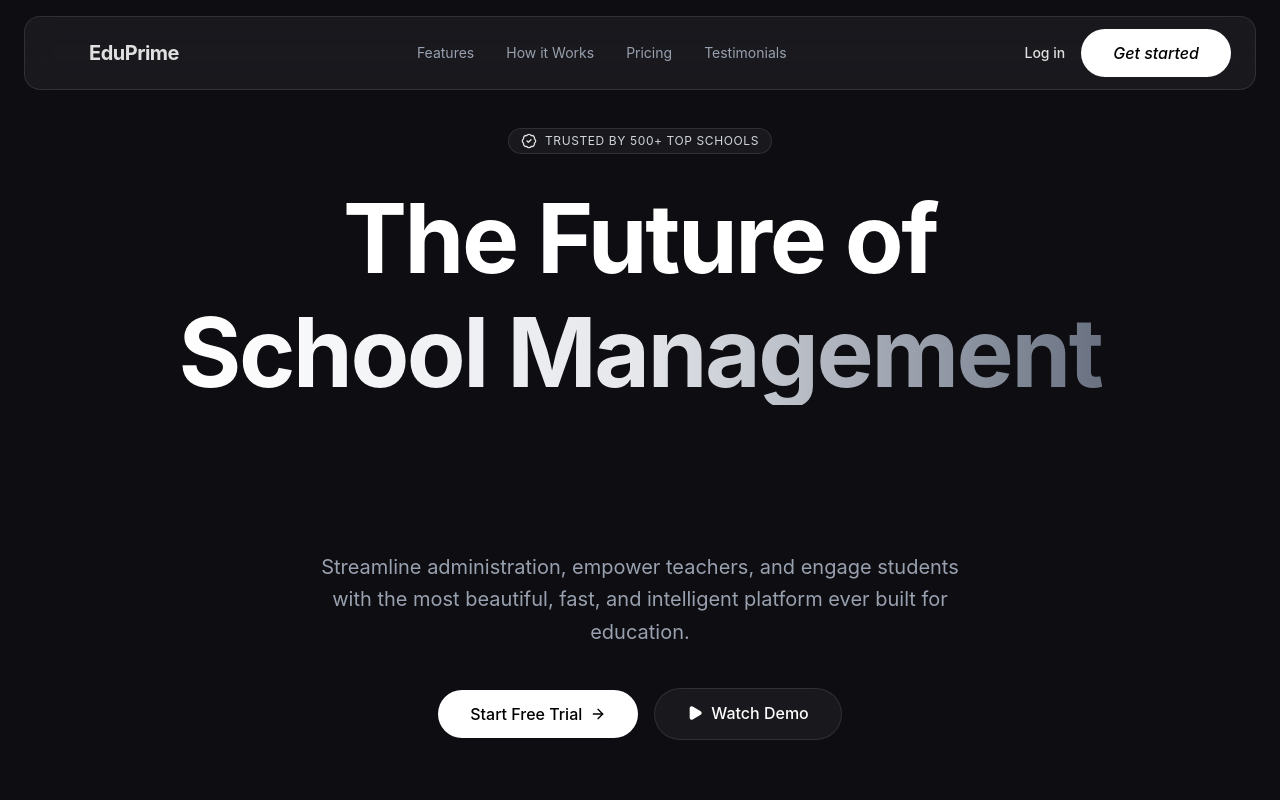
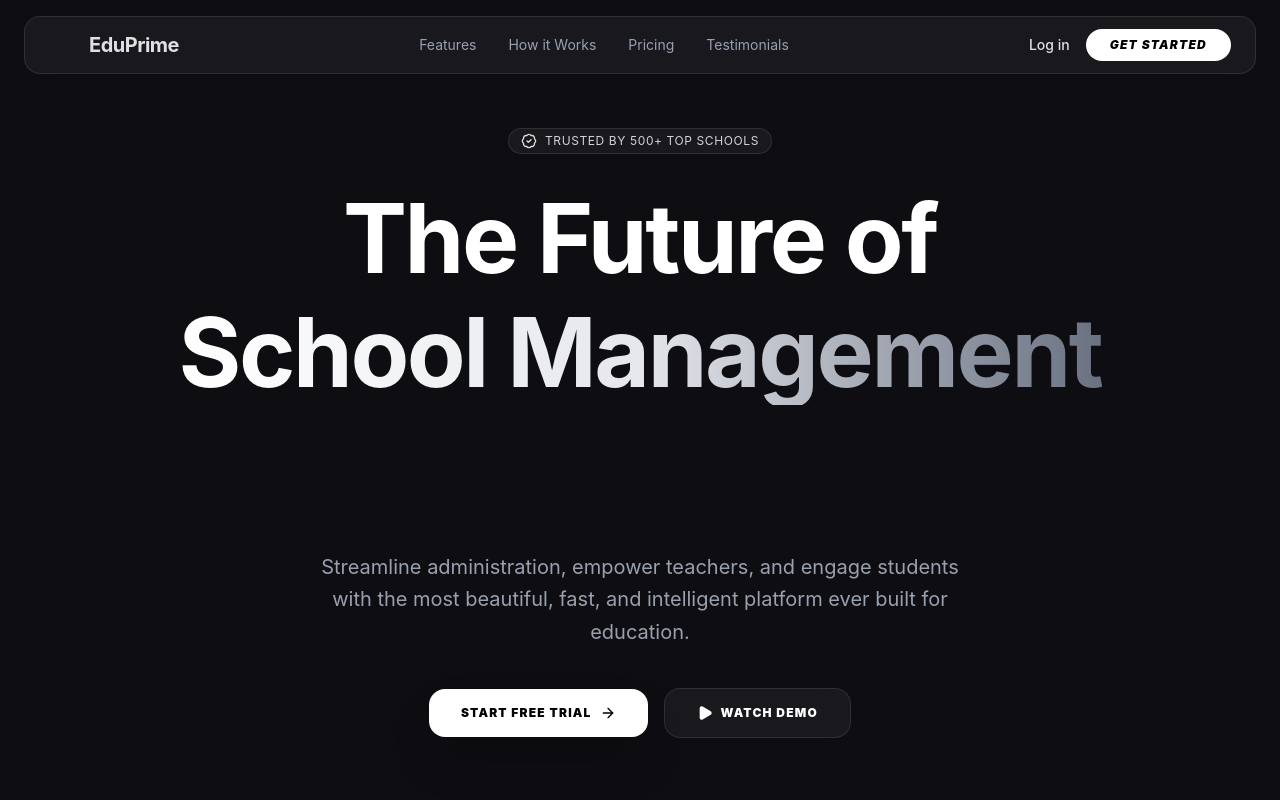
Before and after one commit to Naseer-047/School-website, a React app in the folder frontend/: page / in a window 1280 px wide. Shown: the top 800 px of the page. Built offline with nearby package versions, Linux system fonts and the light colour scheme; the HTML template or start-up script is replaced by a standard one.

Commit message:
-----------------

```diff
--- a/frontend/src/components/landing/Hero.jsx
+++ b/frontend/src/components/landing/Hero.jsx
@@ -75,16 +75,12 @@ const Hero = () => {
                 {/* CTA Buttons */}
                 <div ref={buttonsRef} className="flex flex-col sm:flex-row items-center justify-center gap-4">
                     <Link to="/register" className="w-full sm:w-auto">
-                        <MagneticButton className="bg-white text-black hover:bg-gray-200 w-full sm:w-auto group">
-                            <span className="flex items-center gap-2">
-                            Start Free Trial <ArrowRight className="w-4 h-4 group-hover:translate-x-1 transition-transform" />
-                            </span>
+                        <MagneticButton className="bg-white text-black hover:bg-gray-200 w-full sm:w-auto px-8 py-4 rounded-2xl font-black uppercase tracking-widest text-xs shadow-2xl transition-all">
+                            Start Free Trial <ArrowRight className="w-4 h-4" />
                         </MagneticButton>
                     </Link>
-                    <MagneticButton className="glass text-white hover:bg-white/10 w-full sm:w-auto">
-                        <span className="flex items-center gap-2">
-                            <Play className="w-4 h-4 fill-current" /> Watch Demo
-                        </span>
+                    <MagneticButton className="glass text-white hover:bg-white/10 w-full sm:w-auto px-8 py-4 rounded-2xl font-black uppercase tracking-widest text-xs transition-all">
+                        <Play className="w-4 h-4 fill-current" /> Watch Demo
                     </MagneticButton>
                 </div>
             </div>
--- a/frontend/src/components/landing/Navbar.jsx
+++ b/frontend/src/components/landing/Navbar.jsx
@@ -42,7 +42,7 @@ const Navbar = () => {
                         Log in
                     </Link>
                     <Link to="/register">
-                        <MagneticButton className="bg-white text-black hover:bg-gray-100 italic font-black">
+                        <MagneticButton className="bg-white text-black hover:bg-gray-100 italic font-black px-6 py-2 rounded-2xl text-xs uppercase tracking-widest transition-all">
                             Get started
                         </MagneticButton>
                     </Link>
--- a/frontend/src/components/ui/MagneticButton.jsx
+++ b/frontend/src/components/ui/MagneticButton.jsx
@@ -50,12 +50,12 @@ const MagneticButton = ({ children, className = "", onClick }) => {
     return (
         <button
             ref={buttonRef}
-            className={`relative px-8 py-3 rounded-full font-medium overflow-hidden transition-colors ${className}`}
+            className={`relative group overflow-hidden transition-all duration-300 ${className}`}
             onClick={onClick}
         >
-            <span ref={textRef} className="relative z-10 inline-block">
+            <div ref={textRef} className="relative z-10 w-full h-full flex items-center justify-center gap-2">
                 {children}
-            </span>
+            </div>
         </button>
     );
 };
--- a/frontend/src/pages/admin/Academics.jsx
+++ b/frontend/src/pages/admin/Academics.jsx
@@ -25,10 +25,10 @@ const Academics = () => {
                     <p className="text-gray-400">Manage school classes, subjects, departments, and course structures.</p>
                 </div>
                 <div className="flex gap-3">
-                    <MagneticButton className="flex items-center gap-2 px-4 py-2 bg-white/5 border border-white/10 rounded-lg text-sm font-medium text-white hover:bg-white/10 transition-colors">
+                    <MagneticButton className="flex items-center gap-2 px-6 py-2.5 bg-white/5 border border-white/10 rounded-2xl text-xs font-bold text-white uppercase tracking-widest hover:bg-white/10 transition-all">
                         Add Subject
                     </MagneticButton>
-                    <MagneticButton className="flex items-center gap-2 px-4 py-2 bg-primary text-white rounded-lg text-sm font-medium shadow-lg shadow-primary/20">
+                    <MagneticButton className="flex items-center gap-2 px-6 py-2.5 bg-primary text-white rounded-2xl text-xs font-bold uppercase tracking-widest shadow-xl shadow-primary/20 hover:opacity-90 transition-all">
                         <Plus size={18} /> Create Class
                     </MagneticButton>
                 </div>
--- a/frontend/src/pages/admin/Reports.jsx
+++ b/frontend/src/pages/admin/Reports.jsx
@@ -19,10 +19,10 @@ const Reports = () => {
                     <p className="text-gray-400">Generate comprehensive academic, attendance, and administrative reports.</p>
                 </div>
                 <div className="flex gap-3">
-                    <MagneticButton className="flex items-center gap-2 px-4 py-2 bg-white/5 border border-white/10 rounded-lg text-sm font-medium text-white hover:bg-white/10 transition-colors">
+                    <MagneticButton className="flex items-center gap-2 px-6 py-2.5 bg-white/5 border border-white/10 rounded-2xl text-xs font-bold text-white uppercase tracking-widest hover:bg-white/10 transition-all">
                         <Share2 size={16} /> Share
                     </MagneticButton>
-                    <MagneticButton className="flex items-center gap-2 px-4 py-2 bg-white/5 border border-white/10 rounded-lg text-sm font-medium text-white hover:bg-white/10 transition-colors">
+                    <MagneticButton className="flex items-center gap-2 px-6 py-2.5 bg-white/5 border border-white/10 rounded-2xl text-xs font-bold text-white uppercase tracking-widest hover:bg-white/10 transition-all">
                         <Printer size={16} /> Print
                     </MagneticButton>
                 </div>
--- a/frontend/src/pages/admin/Settings.jsx
+++ b/frontend/src/pages/admin/Settings.jsx
@@ -77,7 +77,7 @@ const Settings = () => {
                     )}
 
                     <div className="mt-12 flex justify-end">
-                        <MagneticButton className="flex items-center gap-2 px-8 py-3 bg-primary text-white rounded-xl font-bold shadow-xl shadow-primary/20 hover:opacity-90 transition-opacity">
+                        <MagneticButton className="flex items-center gap-2 px-10 py-4 bg-primary text-white rounded-2xl text-sm font-black uppercase tracking-widest shadow-2xl shadow-primary/30 hover:opacity-90 transition-all">
                              <Save size={18} /> Update Settings
                         </MagneticButton>
                     </div>
--- a/frontend/src/pages/student/Courses.jsx
+++ b/frontend/src/pages/student/Courses.jsx
@@ -99,9 +99,9 @@ const Courses = () => {
                                 </div>
                             </div>
 
-                            <MagneticButton className="w-full py-3 bg-white/5 border border-white/5 rounded-xl text-sm font-bold text-white group-hover:bg-primary group-hover:border-primary transition-all duration-300 flex items-center justify-center gap-2">
+                            <MagneticButton className="w-full py-4 bg-white/5 border border-white/10 rounded-2xl text-sm font-bold text-white hover:bg-primary/20 hover:border-primary/50 transition-all duration-300">
                                 Enter Classroom
-                                <ChevronRight size={16} />
+                                <ChevronRight size={18} />
                             </MagneticButton>
                         </div>
                     </div>
--- a/frontend/src/pages/student/Fees.jsx
+++ b/frontend/src/pages/student/Fees.jsx
@@ -32,7 +32,7 @@ const Fees = () => {
                         <p className="text-orange-500 text-xs font-bold mt-2 flex items-center gap-1">
                              <Calendar size={12} /> Due on February 15, 2024
                         </p>
-                        <MagneticButton className="mt-8 py-3 bg-primary hover:bg-primary-dark text-white rounded-xl font-bold transition-all shadow-xl shadow-primary/20 flex items-center justify-center gap-2">
+                        <MagneticButton className="mt-8 py-4 bg-gradient-to-r from-primary to-accent text-white rounded-2xl font-black uppercase tracking-widest text-xs shadow-2xl shadow-primary/30">
                              Pay Now <ExternalLink size={16} />
                         </MagneticButton>
                     </div>
--- a/frontend/src/pages/student/Grades.jsx
+++ b/frontend/src/pages/student/Grades.jsx
@@ -19,7 +19,7 @@ const Grades = () => {
                     <h1 className="text-3xl font-bold text-white mb-2">Academic Grades</h1>
                     <p className="text-gray-400">View your detailed performance reports and semester transcripts.</p>
                 </div>
-                <MagneticButton className="flex items-center gap-2 px-4 py-2 bg-white/5 border border-white/10 rounded-lg text-sm font-medium text-white hover:bg-white/10 transition-colors">
+                <MagneticButton className="flex items-center gap-2 px-6 py-3 bg-white/5 border border-white/10 rounded-2xl text-xs font-bold text-white uppercase tracking-widest hover:bg-white/10 transition-all">
                     <Download size={18} /> Download Transcript
                 </MagneticButton>
             </div>
```
Also changed, not shown: frontend/src/pages/Login.jsx (+4 -3 lines), frontend/src/pages/Register.jsx (+4 -4 lines), frontend/src/pages/admin/Fees.jsx (+4 -4 lines).
